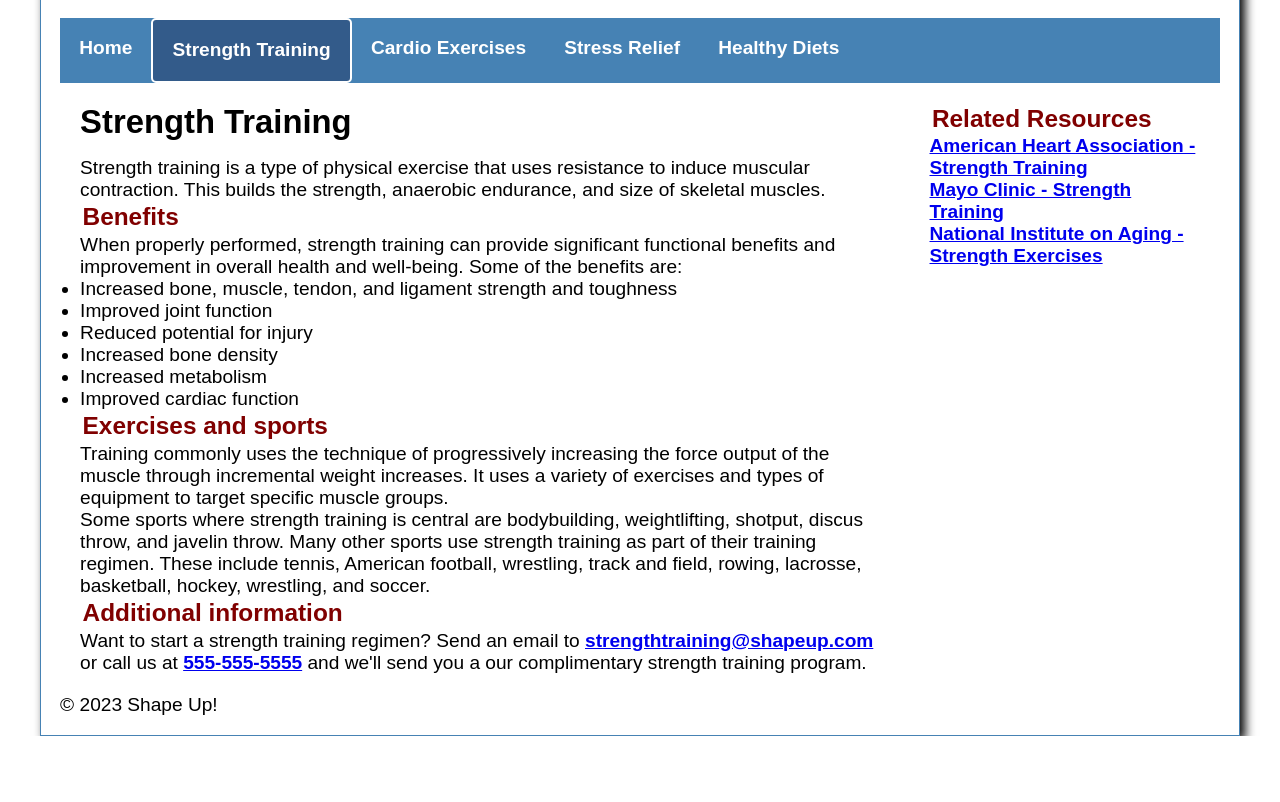
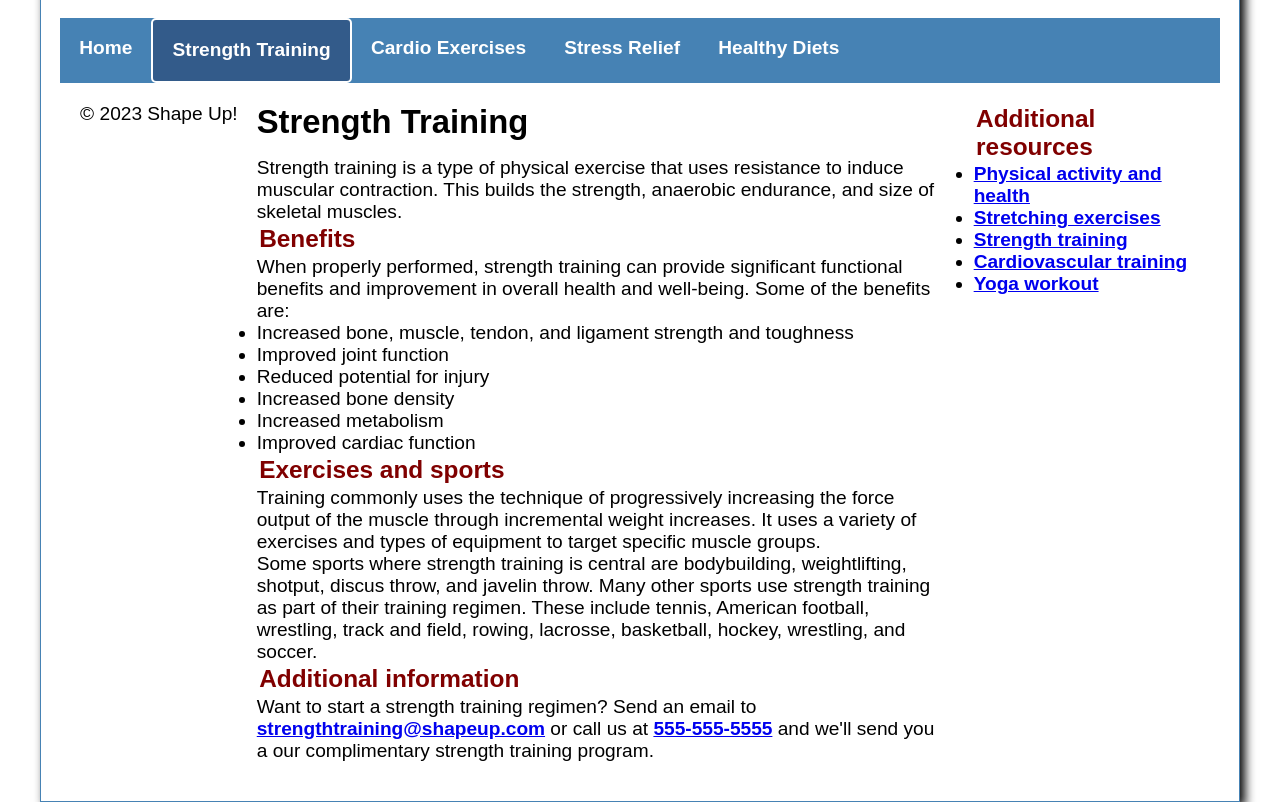
Before and after one commit to TheGhostyBear/m3shapeup, a plain HTML site: page strength/strength.html in a window 1280 px wide. Shown: the part 132-934 px from the top of the page. Before the commit the page ends 868 px from the top, so only its background shows below. Drawn offline with Linux system fonts and the light colour scheme.

Commit message:
Sidebar fix

```diff
--- a/strength/strength.html
+++ b/strength/strength.html
@@ -69,14 +69,19 @@
         </section>
 
         <aside class="sidebar">
-            <h2>Related Resources</h2>
-            <ul style="list-style-type: none;">
-                <li><a href="https://www.heart.org/en/healthy-living/fitness/fitness-basics/strength-and-resistance-training-exercise">American Heart Association - Strength Training</a></li>
-                <li><a href="https://www.mayoclinic.org/healthy-lifestyle/fitness/in-depth/strength-training/art-20046670">Mayo Clinic - Strength Training</a></li>
-                <li><a href="https://www.nia.nih.gov/health/exercise-physical-activity/strength">National Institute on Aging - Strength Exercises</a></li>
-            </ul>
-        </aside>
-    </div>
+			<h2>Additional resources</h2>
+			<ul>
+				<li><a href="https://www.cdc.gov/physical-activity-basics/benefits/index.html">Physical activity and health</a></li>
+
+				<li><a href="https://www.heart.org/en/healthy-living/fitness/fitness-basics/flexibility-exercise-stretching">Stretching exercises</a></li>
+
+				<li><a href="https://www.heart.org/en/healthy-living/fitness/fitness-basics/strength-and-resistance-training-exercise">Strength training</a></li>
+
+				<li><a href="https://www.health.harvard.edu/exercise-and-fitness/interval-training-for-a-stronger-heart">Cardiovascular training</a></li>
+
+				<li><a href="https://www.self.com/gallery/power-yoga-workout">Yoga workout</a></li>
+			</ul>
+		</aside>
 
     <footer>
         <p>&copy; 2023 Shape Up!</p>
```
